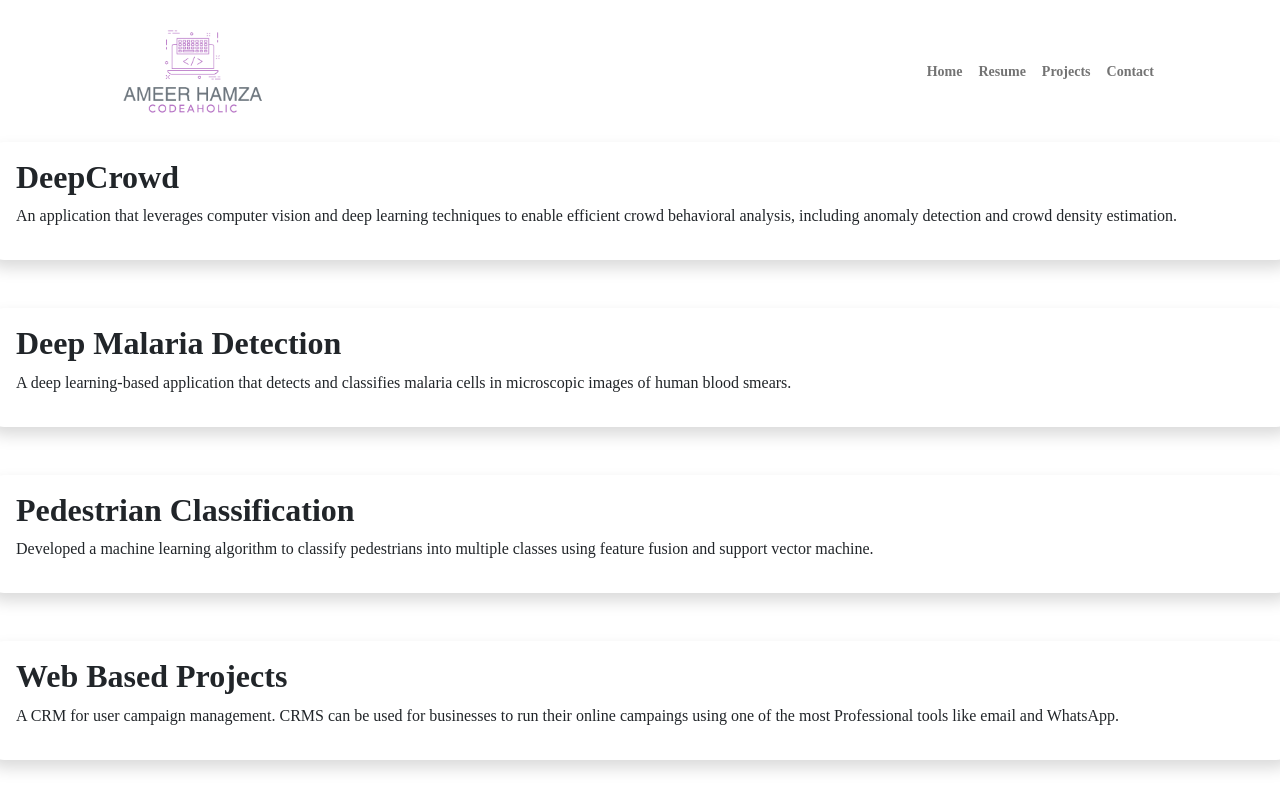
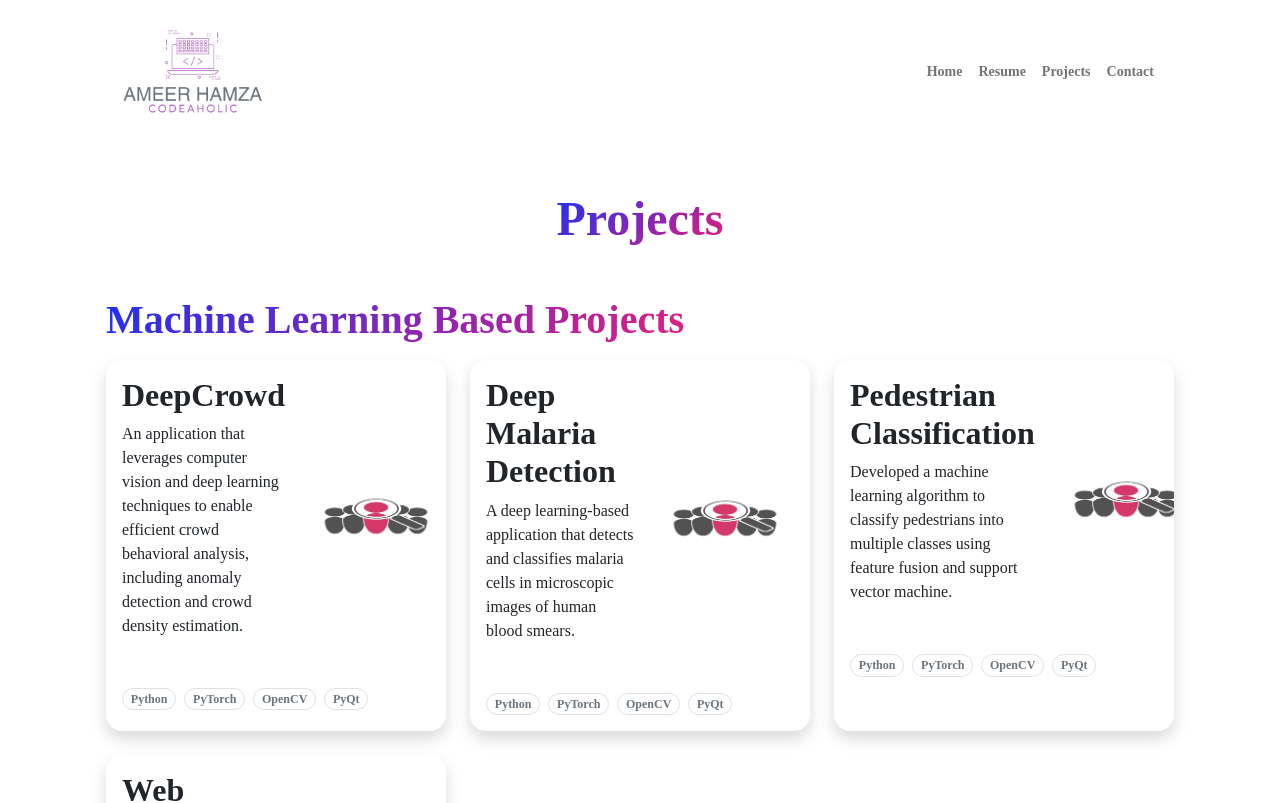
Before and after one commit to QamarDev1122/QamarDev1122.github.io, a React (Create React App) app: page /#/projects in a window 1280 px wide. Shown: the top 803 px of the page. Built offline with nearby package versions, Linux system fonts and the light colour scheme.

Commit message:
added projects content

```diff
--- a/src/components/ProjectsSection.js
+++ b/src/components/ProjectsSection.js
@@ -34,22 +34,62 @@ const ProjectsSection = () => {
 
   return (
     <>
+      <section className="py-5">
+        <div className="container px-5 mb-5">
+          <div className="text-center mb-5">
+            <h1 className="display-5 fw-bolder mb-0"><span className="text-gradient d-inline">Projects</span></h1>
+          </div>
+          <div className="row gx-5 justify-content-center">
+            <div className="container">
+              <h1 className="fw-bolder mb-3">
+                <span className="text-gradient d-inline">Machine Learning Based Projects</span>
+              </h1>
               <div className="row">
                 {projects.map((project) => (
-          <div
-            key={project.id}
-            className="card shadow rounded-4 border-0 mb-5"
+                  <div key={project.id} className="col-lg-4 mb-4"
                   data-bs-toggle="modal"
 data-bs-target="#projectModal"
 onClick={() => setSelectedProject(project)}
                   >
-            <div className="card-body">
+                  <div
+                      className="card overflow-hidden shadow rounded-4 border-0 h-100 hover-effect"
+                      style={{ height: '250px' }}
+                  >
+                      <div className="card-body p-0">
+                          <div className="d-flex align-items-center flex-row">
+                              {/* Description */}
+                              <div className="p-3" style={{ flex: 1 }}>
                                   <h2 className="fw-bolder">{project.title}</h2>
                                   <p>{project.description}</p>
+                              </div>
+                              <img
+                              className="img-fluid"
+                              src={dc}
+                              alt="DeepCrowd"
+                              style={{
+                                  width: '150px',
+                                  height: '150px',
+                                  objectFit: 'contain',
+                                  borderRadius: '15px',
+                                  marginRight: '10px',
+                              }}
+                              />
+                          </div>
+                          <div className="p-3">
+                              <span className="badge border me-2 primary-border me-2">Python</span>
+                              <span className="badge border me-2 primary-border me-2">PyTorch</span>
+                              <span className="badge border me-2 primary-border me-2">OpenCV</span>
+                              <span className="badge border me-2 primary-border me-2">PyQt</span>
+                          </div>
+                      </div>
                   </div>
                   </div>
                 ))}
               </div>
+            </div>
+          </div>
+        </div>
+      </section>
 
       {selectedProject && (
         <div
```
Lines whose indentation alone changed are shown as unchanged.
